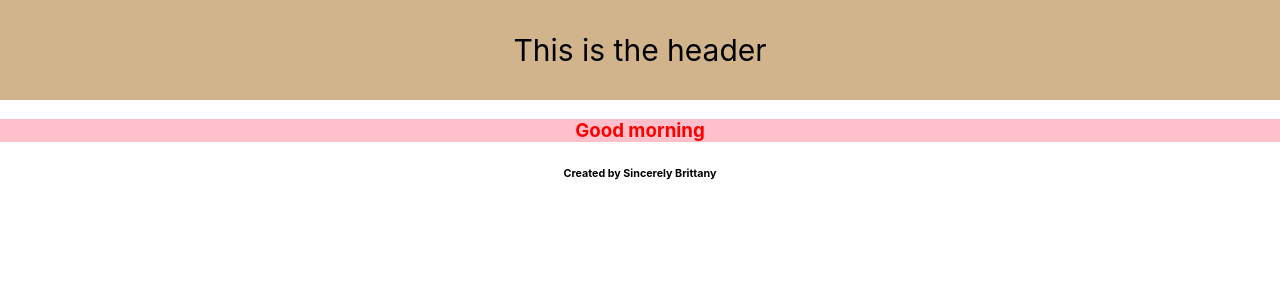
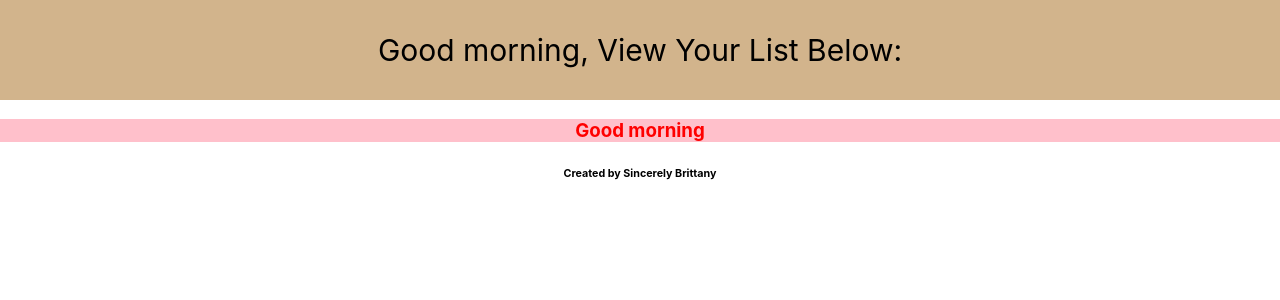
Before and after one commit to SincerelyBrittany/react-simple-todo-application, a React (Create React App) app: page / in a window 1280 px wide. Shown: the top 300 px of the page. Built offline with nearby package versions, Linux system fonts and the light colour scheme.

Commit message:
adds the header to display the time basd off if satment

```diff
--- a/src/Components/Header.js
+++ b/src/Components/Header.js
@@ -1,9 +1,25 @@
 import React, { Component } from 'react'
 
 export default class Header extends Component {
+
     render(){
+        const date = new Date()
+        const hours = date.getHours()
+        let timeOfDay
+
+        if (hours < 12){
+            timeOfDay = "morning"
+        } else if (hours >= 12 && hours < 17){
+            timeOfDay = "afternoon"
+        } else {
+            timeOfDay = "night"
+        }
+
         return(
-            <header className="navbar"> This is the header </header>
+            <div>
+            <header className="navbar"> Good {timeOfDay}, View Your List Below: </header>
+            {/* <h3 style={{color: "red", backgroundColor: "pink"}}> Good {timeOfDay} </h3> */}
+            </div>
         )
     }
 }
```
